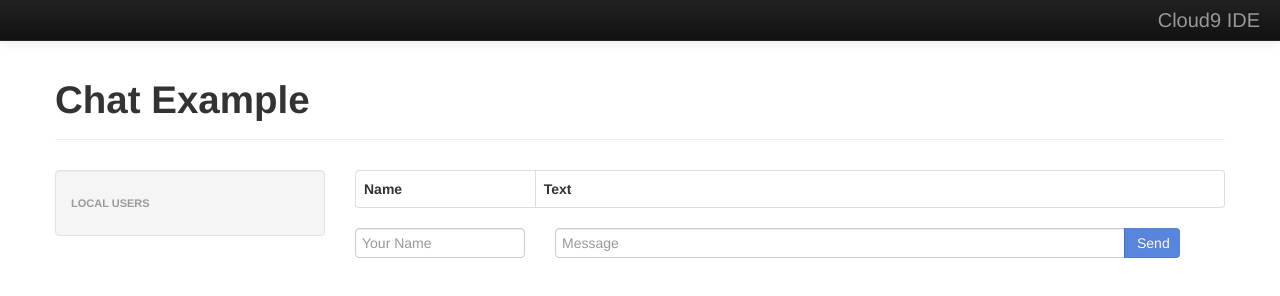
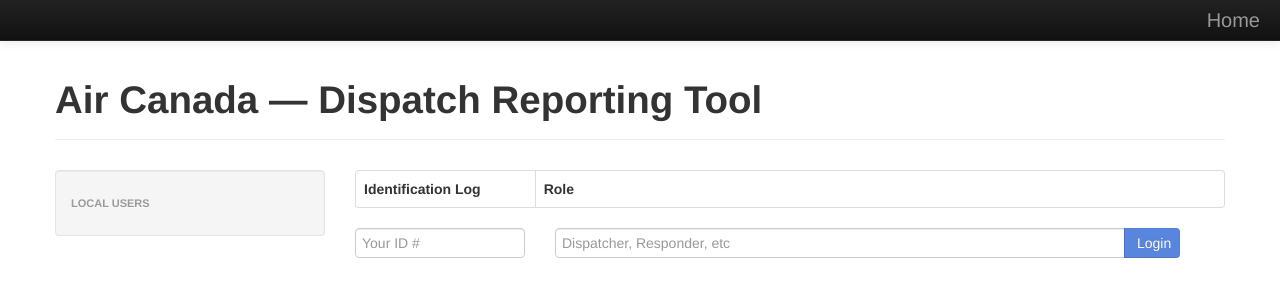
Before and after one commit to svillah/dispatch, a website: page client/index.html in a window 1280 px wide. Drawn offline with nearby package versions, Linux system fonts and the light colour scheme; no server answers.

Commit message:
add css map

```diff
--- a/client/index.html
+++ b/client/index.html
@@ -1,10 +1,10 @@
 <!doctype html>
 <html lang="en" ng-app>
   <head>
-    <title>Chat Example</title>
+    <title>Dispatch</title>
     <meta name="viewport" content="width=device-width, initial-scale=1.0">
-    <link rel="stylesheet" href="/css/bootstrap.min.css">
-    <link rel="stylesheet" href="/css/bootstrap-responsive.min.css">
+    <link href="css/bootstrap.min.css" rel="stylesheet" type="text/css" >
+    <link href="css/bootstrap-responsive.min.css" rel="stylesheet" type="text/css">
     <style>
       body {
         padding-top: 60px;
@@ -50,12 +50,12 @@
       <div class="navbar navbar-fixed-top navbar-inverse">
         <div class="navbar-inner">
           <div class="pull-right">
-            <a href="https://c9.io" class="brand">Cloud9 IDE</a>
+            <a href="https://dispatchissuereporting.herokuapp.com/" class="brand">Home</a>
           </div>
         </div>
       </div>
       <div class="page-header">
-        <h1>Chat Example</h1>
+        <h1>Air Canada — Dispatch Reporting Tool</h1>
       </div>
       <div class="row">
         <div class="span3">
@@ -69,8 +69,8 @@
           <table class="table table-striped table-bordered">
             <thead>
               <tr>
-                <th class="span2">Name</th>
-                <th class="span7">Text</th>
+                <th class="span2">Identification Log</th>
+                <th class="span7">Role</th>
               </tr>
             </thead>
             <tbody>
@@ -82,10 +82,10 @@
           </table>
           <div class="row controls">
             <form ng-submit="send()">
-              <div class="span2"><input type="text" class="input-block-level" ng-model="name" ng-change="setName()" placeholder="Your Name"></div>
+              <div class="span2"><input type="text" class="input-block-level" ng-model="name" ng-change="setName()" placeholder="Your ID #"></div>
               <div class="input-append span7">
-                <input type="text" class="span6" ng-model="text" placeholder="Message">
-                <input type="submit" class="span1 btn btn-primary" value="Send" ng-disabled="!text">
+                <input type="text" class="span6" ng-model="text" placeholder="Dispatcher, Responder, etc">
+                <input type="submit" class="span1 btn btn-primary" value="Login" ng-disabled="!text">
               </div>
             </form>
           </div>
```
Also changed, not shown: 1 other file.
